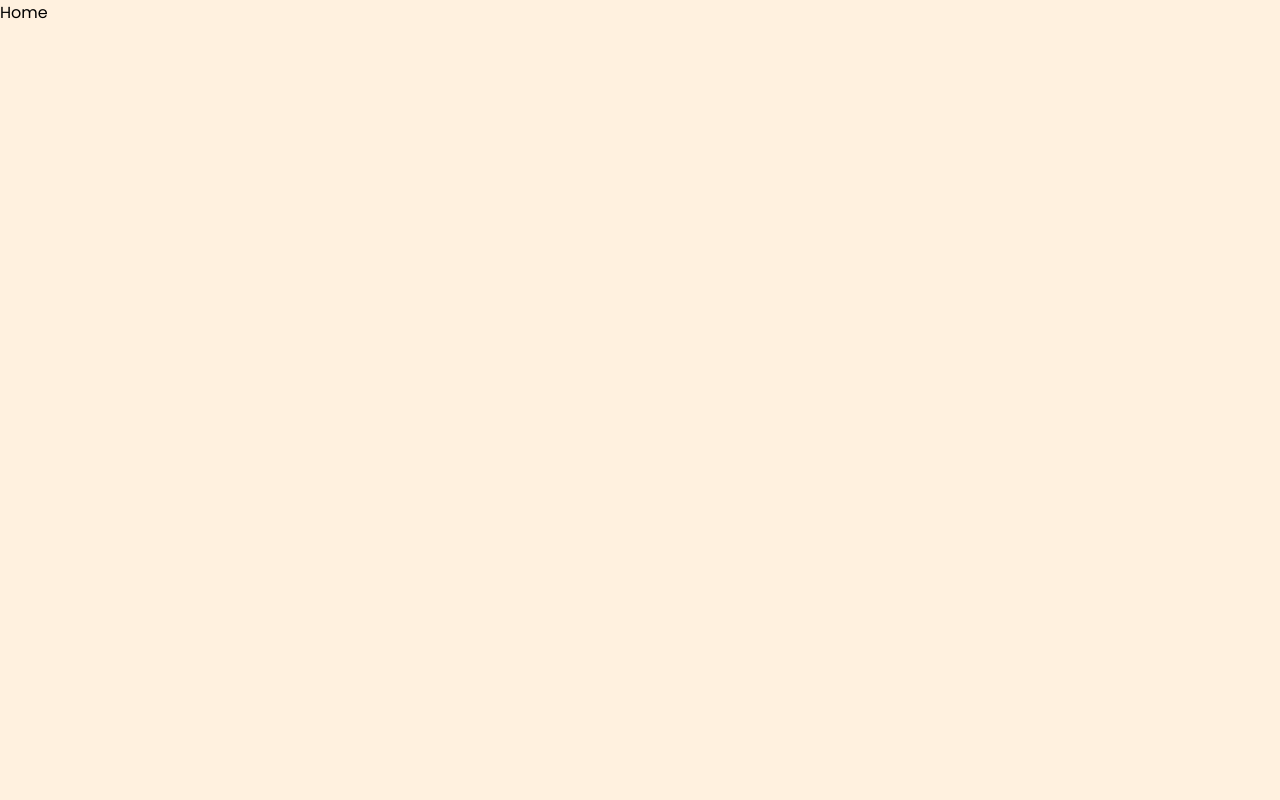
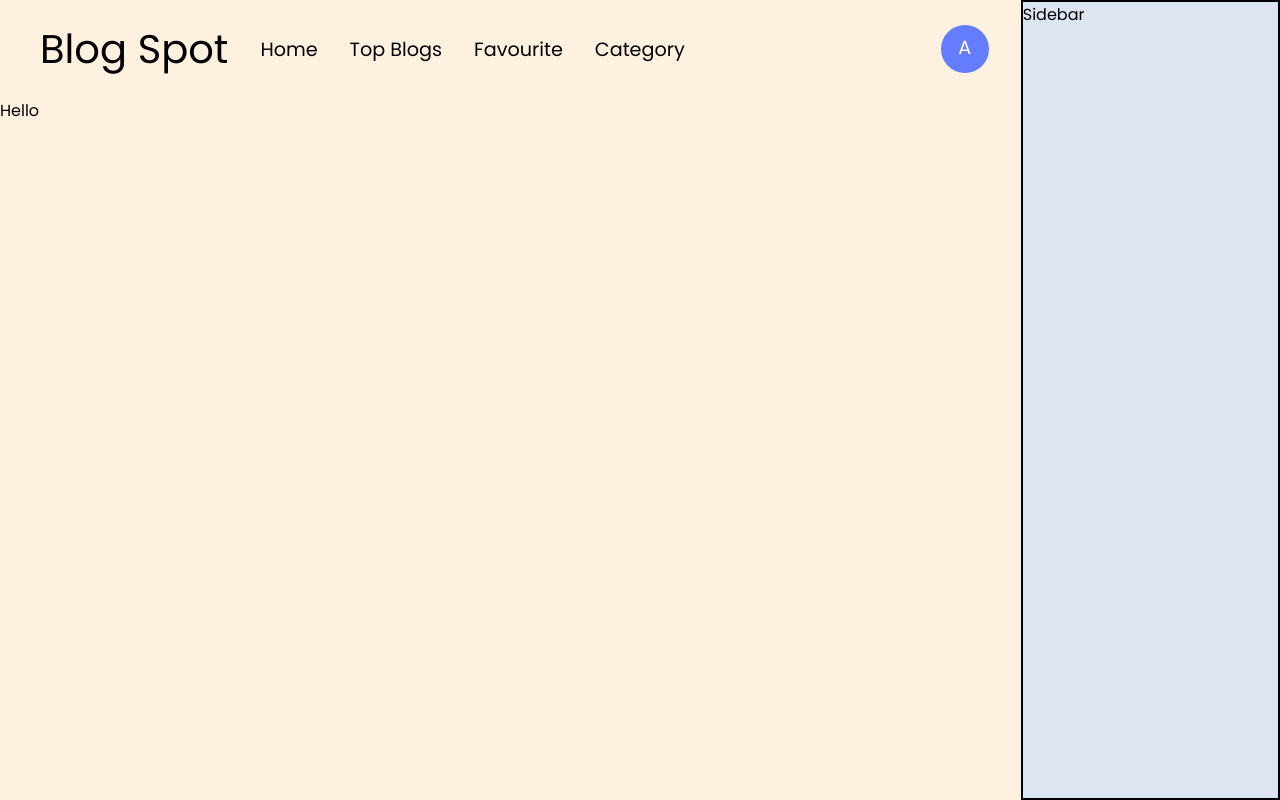
Before and after one commit to Anish-Parkhi/webMosiac_hackathon, a React (Vite) app: page / in a window 1280 px wide. Built offline with nearby package versions, Linux system fonts and the light colour scheme.

Commit message:
added the navbar container

```diff
--- a/src/components/Home/Home.jsx
+++ b/src/components/Home/Home.jsx
@@ -1,7 +1,21 @@
 import React from 'react';
+import Navabar from '../Navbar/Navbar';
+import Sidebar from '../Sidebar/Sidebar';
+import styles from './Home.module.css';
 
 function Home() {
-  return <div>Home</div>;
+  return (
+    <div className={styles.homeWrapperContainer}>
+      <div className={styles.homeMainContainer}>
+        <Navabar />
+        <div>Hello</div>
+        {/* rest code of home  */}
+      </div>
+      <div className={styles.sidebarWrapperContainer}>
+        <Sidebar />
+      </div>
+    </div>
+  );
 }
 
 export default Home;
--- a/src/components/Home/Home.module.css
+++ b/src/components/Home/Home.module.css
@@ -0,0 +1,15 @@
+.homeWrapperContainer{
+    display: flex;
+    flex-direction: row;
+    width: 100%;
+    flex: 1;
+    height: 100vh;
+}
+.homeMainContainer{
+    flex-basis: 80%;
+}
+.sidebarWrapperContainer{
+    flex-basis: 20%;
+    border: 2px solid black;
+    background-color: #DDE5F3;
+}
--- a/src/components/Navbar/Navbar.jsx
+++ b/src/components/Navbar/Navbar.jsx
@@ -1,9 +1,19 @@
-import React from 'react'
+import React from 'react';
+import styles from './Navbar.module.css';
 
 function Navbar() {
   return (
-    <div>Navbar</div>
-  )
+    <nav className={styles.navbarMainContainer}>
+      <ul className={styles.navbarListContainer}>
+        <li className={styles.navbarLogo}>Blog Spot</li>
+        <li>Home</li>
+        <li>Top Blogs</li>
+        <li>Favourite</li>
+        <li>Category</li>
+        <li className={styles.accountLogoContainer}>A</li>
+      </ul>
+    </nav>
+  );
 }
 
-export default Navbar
+export default Navbar;
--- a/src/components/Navbar/Navbar.module.css
+++ b/src/components/Navbar/Navbar.module.css
@@ -0,0 +1,34 @@
+.navbarMainContainer {
+}
+
+.navbarListContainer {
+  display: flex;
+  flex-direction: row;
+  justify-content: flex-start;
+  gap: 2rem;
+  list-style: none;
+  align-items: center;
+  font-size: 1.2rem;
+}
+.navbarListContainer li {
+  cursor: pointer;
+}
+.navbarListContainer li:hover {
+  color: #647dff;
+}
+.navbarLogo {
+  font-size: 2.5rem;
+}
+
+.accountLogoContainer {
+  margin-left: auto;
+  margin-right: 2rem;
+  height: 2rem;
+  width: 2rem;
+  background-color: #647dff;
+  color: white;
+  padding: 0.5rem;
+  text-align: center;
+  border-radius: 50%;
+  cursor: pointer;
+}
```
